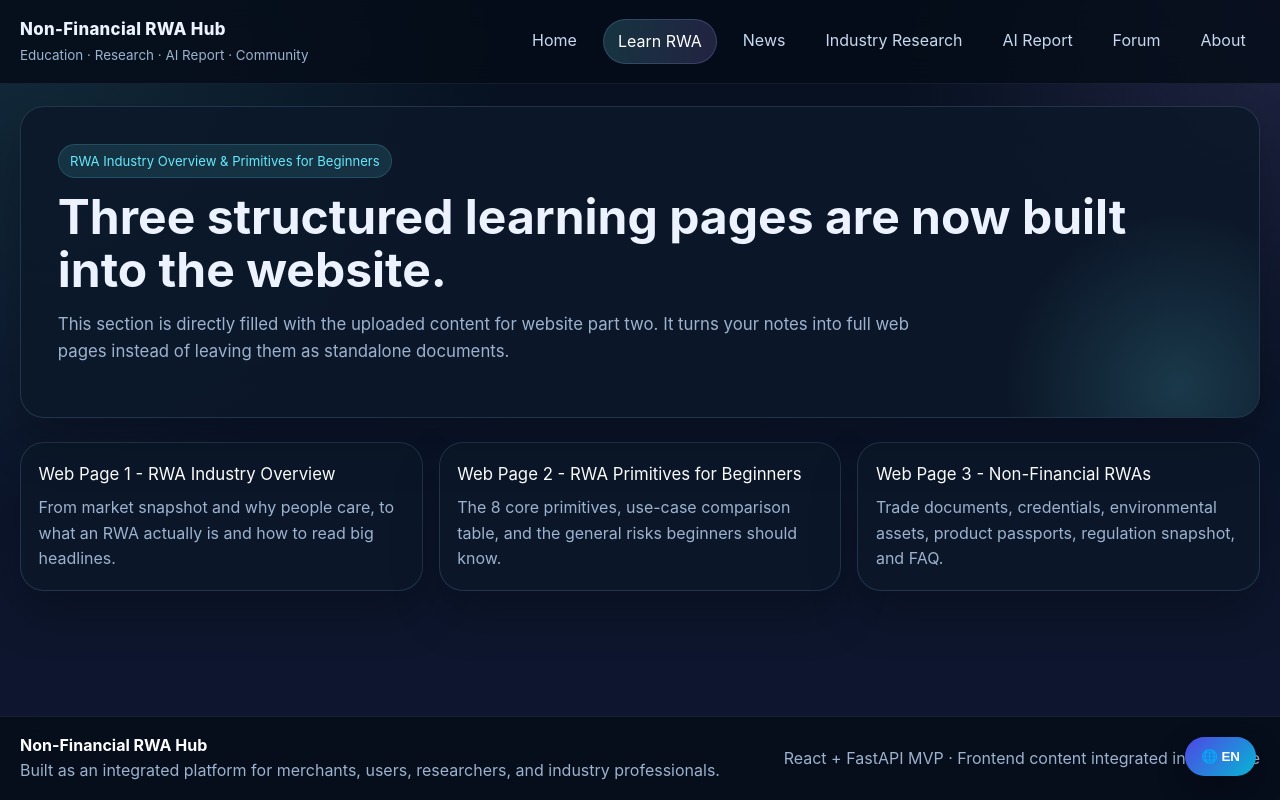
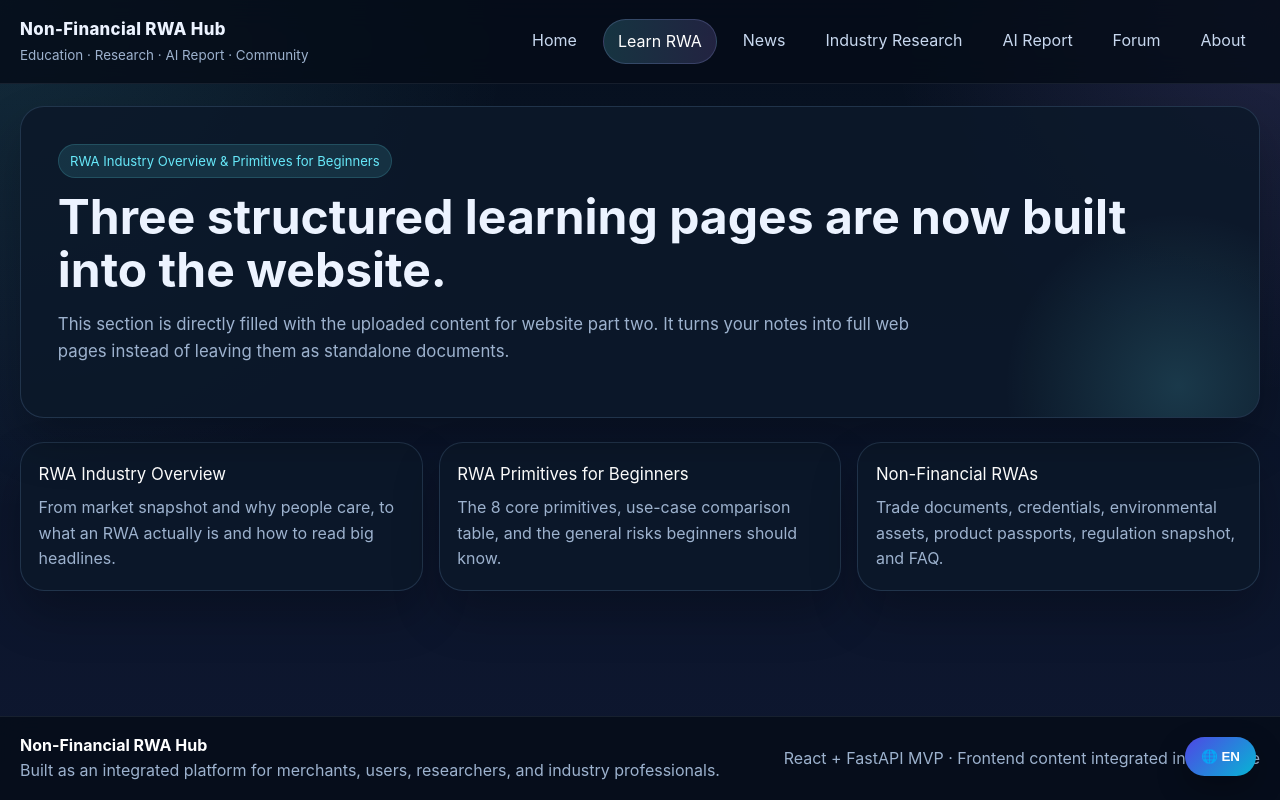
Before and after one commit to janlee14/theworldsbestfyp, a React (Vite) app in the folder frontend/: page /learn-rwa in a window 1280 px wide. Built offline with nearby package versions, Linux system fonts and the light colour scheme; no server answers.

Commit message:
title change

```diff
--- a/frontend/src/pages/LearnHubPage.jsx
+++ b/frontend/src/pages/LearnHubPage.jsx
@@ -3,17 +3,17 @@ import { Link } from "react-router-dom";
 const pages = [
   {
     path: "/rwa-industry-overview",
-    title: "Web Page 1 - RWA Industry Overview",
+    title: "RWA Industry Overview",
     text: "From market snapshot and why people care, to what an RWA actually is and how to read big headlines.",
   },
   {
     path: "/rwa-primitives",
-    title: "Web Page 2 - RWA Primitives for Beginners",
+    title: "RWA Primitives for Beginners",
     text: "The 8 core primitives, use-case comparison table, and the general risks beginners should know.",
   },
   {
     path: "/non-financial-rwas",
-    title: "Web Page 3 - Non-Financial RWAs",
+    title: "Non-Financial RWAs",
     text: "Trade documents, credentials, environmental assets, product passports, regulation snapshot, and FAQ.",
   },
 ];
```
